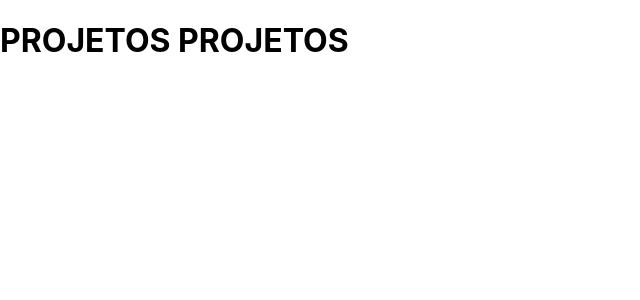
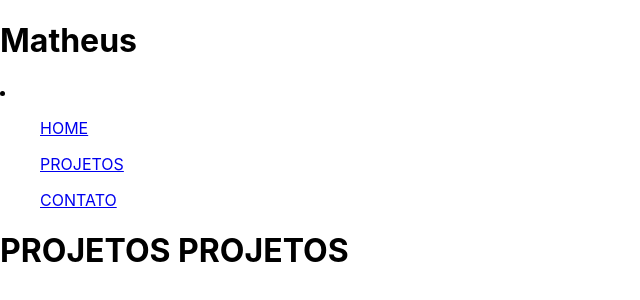
Before and after one commit to matheusjesse/portifolio-matheus-jesse, a React (Create React App) app: page /projetos in a window 1280 px wide. Shown: the top 300 px of the page, without its empty margins (0-640 px from the left). Built offline with nearby package versions, Linux system fonts and the light colour scheme.

Commit message:
concluindo renderização do Header e criação de components e terminando os Links

```diff
--- a/src/App.js
+++ b/src/App.js
@@ -10,8 +10,9 @@ function App() {
     <Router>
       <Routes>
         <Route path="/" element={ <Home/> } />
+        <Route path="/home" element={ <Home/> } />
         <Route path="/projetos" element={ <Projetos/> } />
-        <Route path="contato" element={ <Contato/> } />
+        <Route path="/contato" element={ <Contato/> } />
       </Routes>
     </Router>
   );
--- /dev/null
+++ b/src/componentes/Header/index.js
@@ -0,0 +1,23 @@
+import React from 'react';
+import { Link } from 'react-router-dom';
+
+function Header() {
+  return(
+    <>
+      <h1 className="title-head">Matheus</h1>
+      <li>
+        <Link to="/home">
+          <ul>HOME</ul>
+        </Link>
+        <Link to="/projetos">
+          <ul>PROJETOS</ul>
+        </Link>
+        <Link to="/contato">
+          <ul>CONTATO</ul>
+        </Link>
+      </li>
+    </>
+  );
+}
+
+export default Header;
--- a/src/pages/Contato.js
+++ b/src/pages/Contato.js
@@ -1,8 +1,12 @@
 import React from 'react';
+import Header from '../componentes/Header'
 
 function Contato() {
   return(
-    <h1>Contato Contato</h1>
+    <>
+      <Header />
+      <h1>Contato Contato</h1>
+    </>
   );
 }
 
--- a/src/pages/Home.js
+++ b/src/pages/Home.js
@@ -1,8 +1,12 @@
 import React from 'react';
+import Header from '../componentes/Header';
 
 function Home() {
   return(
-    <h1>Home Home</h1>
+    <>
+      <Header />
+      <h1>Home</h1>
+    </>
   );
 }
 
--- a/src/pages/Projetos.js
+++ b/src/pages/Projetos.js
@@ -1,8 +1,12 @@
 import React from 'react';
+import Header from '../componentes/Header'
 
 function Projetos() {
   return(
-    <h1>PROJETOS PROJETOS</h1>
+    <>
+      <Header />
+      <h1>PROJETOS PROJETOS</h1>
+    </>
   );
 }
 
```
Also changed, not shown: src/componentes/Header/style.js (added).
